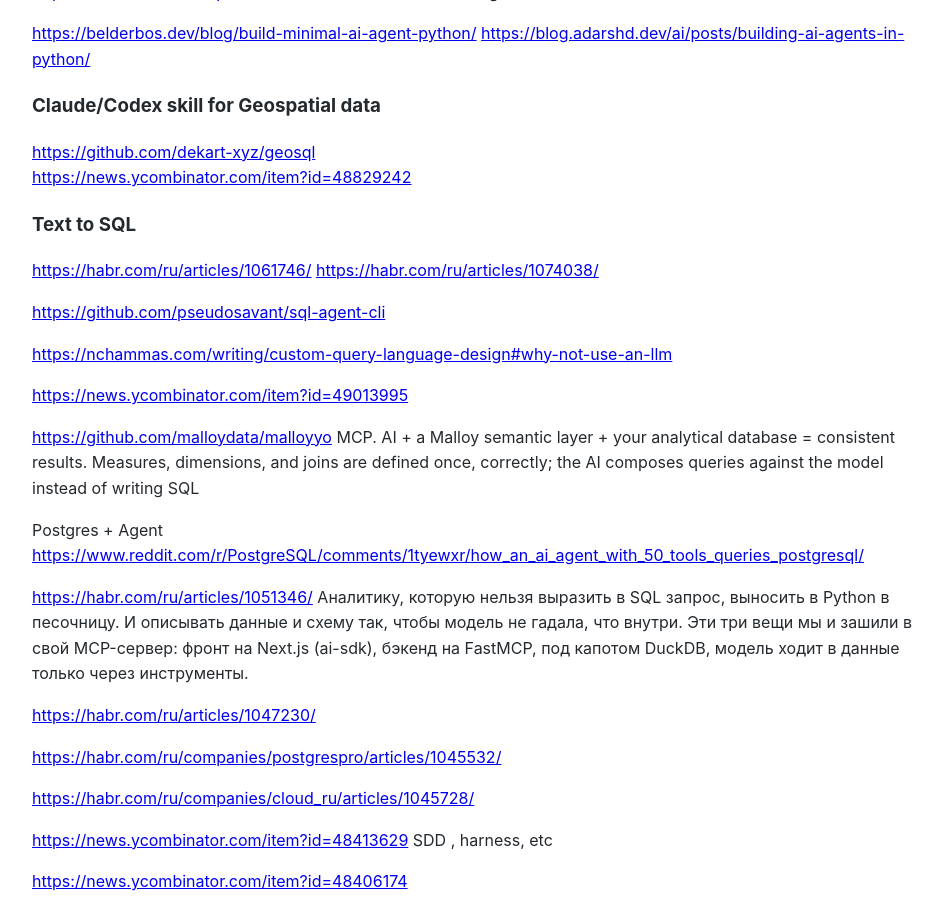
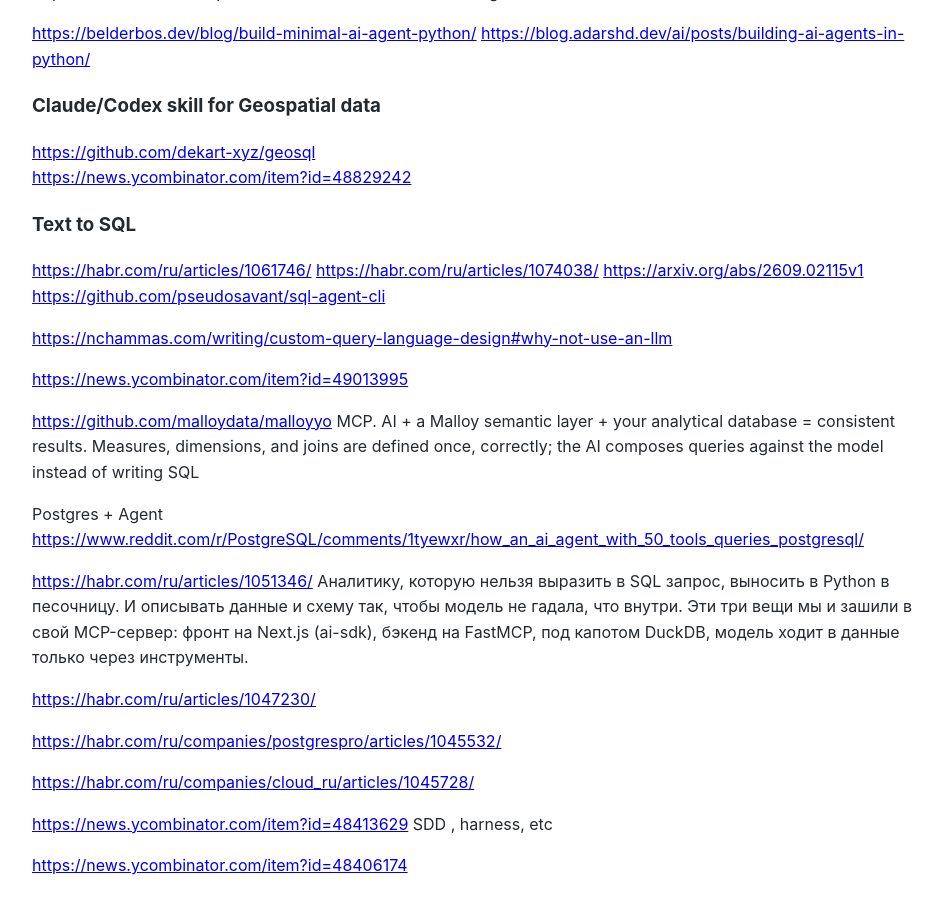
Before and after one commit to Michael-Lubinsky/michael-lubinsky.github.com, a Jekyll site: the page built from ml/agent.md, in a window 1280 px wide and 900 px high, scrolled down 1489 px. Shown: the whole window, without its empty margins (158-1101 px from the left). Built offline with Jekyll 4.4.1, drawn with Linux system fonts in a browser that asks for light colours; our own code applies the rules of GitHub Pages for plain Markdown files.

Commit message:
Update agent.md

```diff
--- a/ml/agent.md
+++ b/ml/agent.md
@@ -73,7 +73,7 @@
 
 <https://habr.com/ru/articles/1061746/>
 <https://habr.com/ru/articles/1074038/>
-
+<https://arxiv.org/abs/2609.02115v1>
 <https://github.com/pseudosavant/sql-agent-cli>
 
 <https://nchammas.com/writing/custom-query-language-design#why-not-use-an-llm>
```
